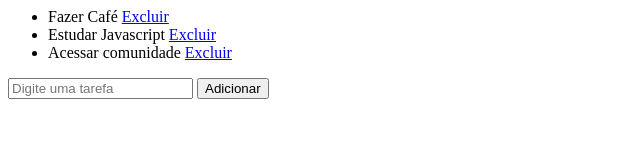
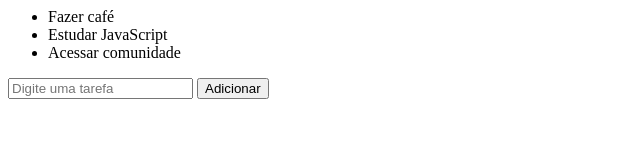
Before and after one commit to silascaimi/todo-list, a plain HTML site: page index.html in a window 1280 px wide. Shown: the whole page, without its empty margins (0-640 px from the left). Drawn offline with Linux system fonts and the light colour scheme.

Commit message:
Crie a renderização da lista
Implementa função de exibição de elementos na lista

```diff
--- a/index.html
+++ b/index.html
@@ -6,18 +6,7 @@
     <body>
         <div id="app">
             <ul>
-                <li>
-                Fazer Café
-                <a href="#">Excluir</a>
-                </li>
-                <li>
-                    Estudar Javascript
-                    <a href="#">Excluir</a>
-                </li>
-                <li>
-                    Acessar comunidade
-                    <a href="#">Excluir</a>
-                </li>
+
             </ul>
         </div>
         <input type="text" placeholder="Digite uma tarefa">
--- a/js/todos.js
+++ b/js/todos.js
@@ -7,3 +7,15 @@ var todos = [
     'Estudar JavaScript',
     'Acessar comunidade'
 ];
+
+function renderTodos(){
+    for (todo of todos){
+        var todoElement = document.createElement('li');
+        var todoText = document.createTextNode(todo);
+
+        todoElement.appendChild(todoText);
+        listElement.appendChild(todoElement);
+    }
+}
+
+renderTodos();
```
